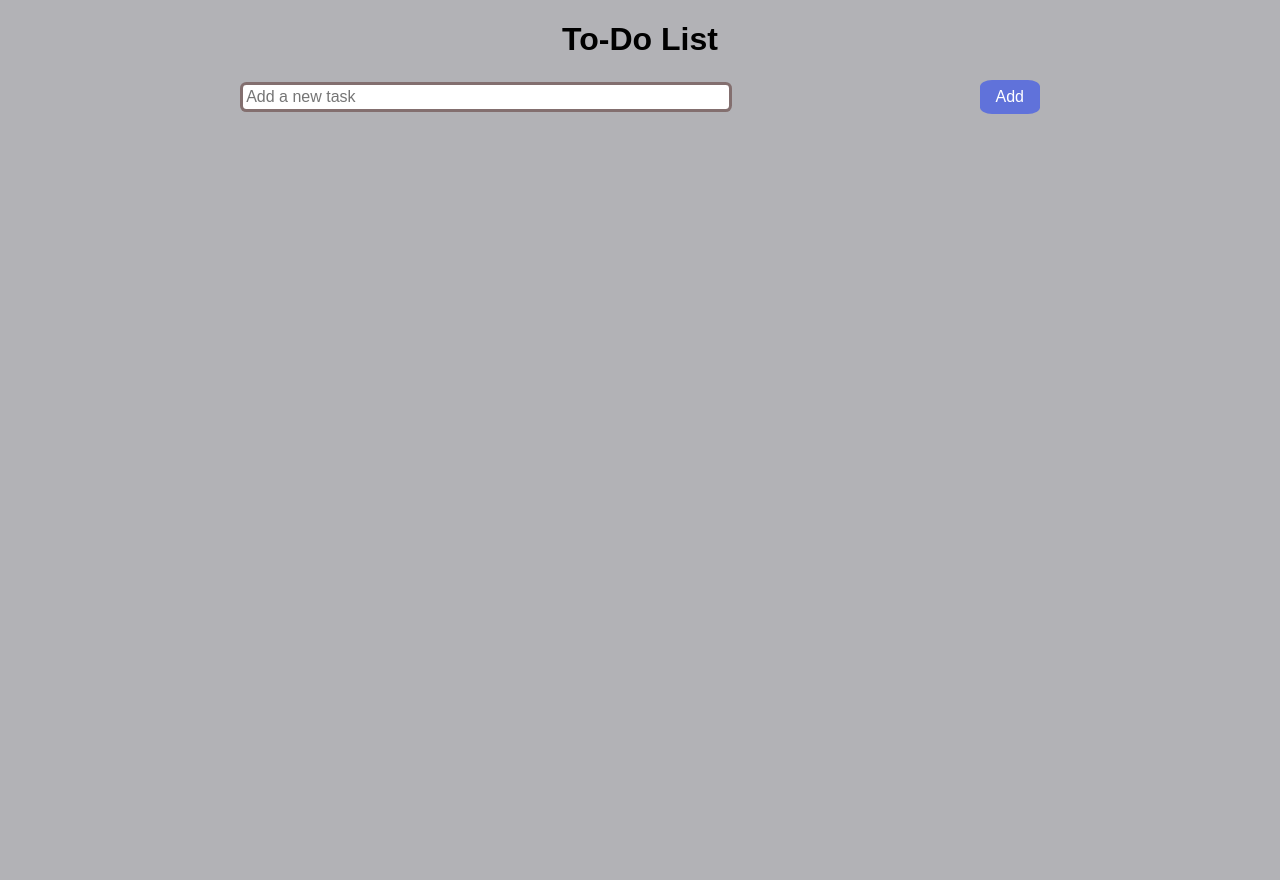
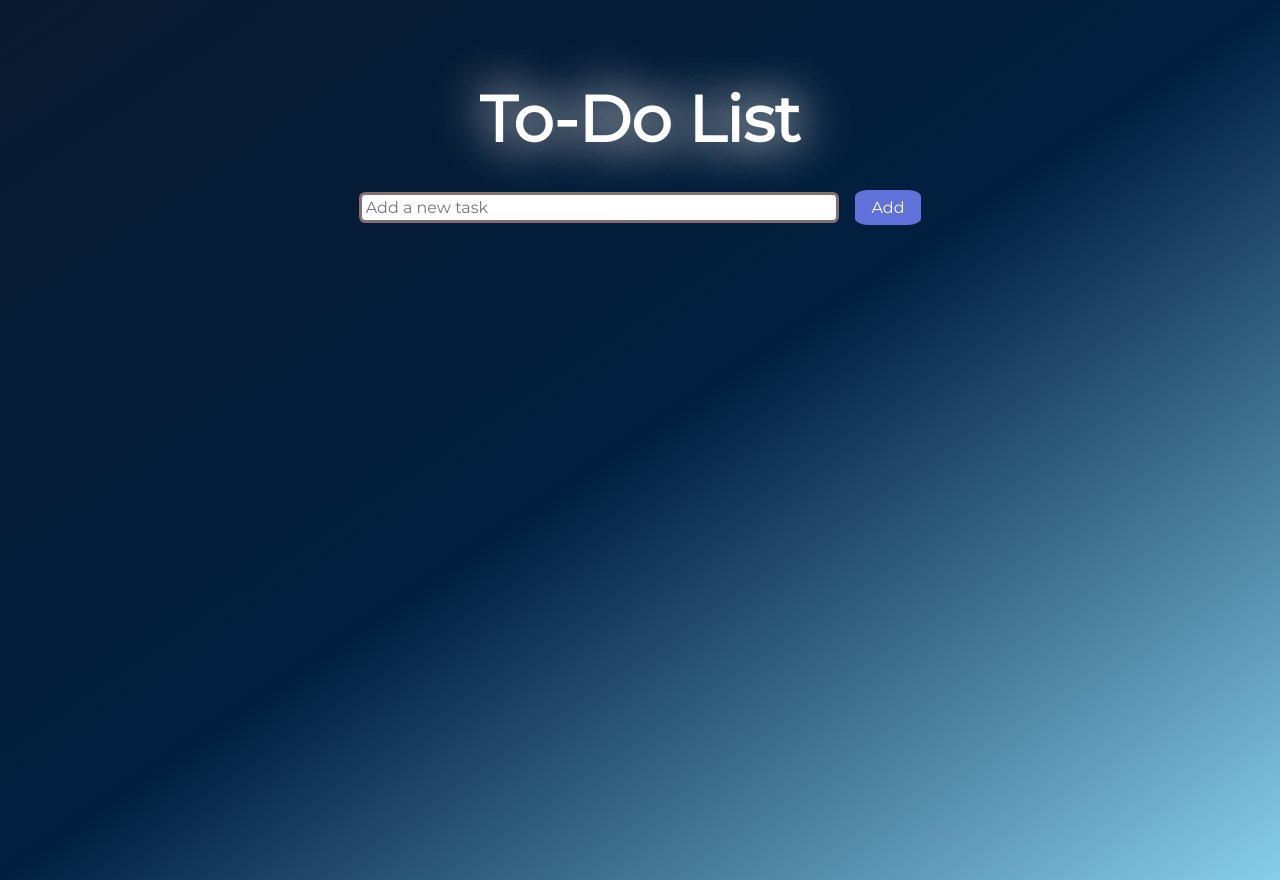
Before and after one commit to dHughes97/To-do-List-App, a plain HTML site: page index.html in a window 1280 px wide. Before the commit the page ends 800 px from the top, so only its background shows below. Drawn offline with Linux system fonts and the light colour scheme; a web font is replaced by a local one.

Commit message:
added major css changes

```diff
--- a/index.html
+++ b/index.html
@@ -2,6 +2,8 @@
 <html>
 <head>
 	<title>To-Do List</title>
+	<link href="https://fonts.googleapis.com/css2?family=Playfair+Display:ital@1&display=swap" rel="stylesheet">
+	<link href="https://fonts.googleapis.com/css2?family=Merriweather+Sans&family=Montserrat&family=Sacramento&display=swap" rel="stylesheet">
 	<link rel="stylesheet" type="text/css" href="style.css">
 </head>
 <body>
--- a/style.css
+++ b/style.css
@@ -1,30 +1,31 @@
+
+* {
+    margin: 0;
+    padding: 0;
+    font-family: 'Montserrat', sans-serif;
+    box-sizing: border-box;
+}
 html {
     font-size: 100%;
-    font-family: sans-serif;
+    overflow-y:hidden ;
 }
+body {
+    height: 100vh;
+    background-color: #0a192f;
+    background-size: cover;
+    background-position: center;
+    margin-top: 5em;
 
-body {
-    font-family: Arial, sans-serif;
-    background: #b2b2b6;
+    background-image: linear-gradient(to bottom right,#0a192f,#001f3f,#87CEEB );
 }
-
-html,
-body,
-main{
-    padding: 0;
-    margin: 0;
-    box-sizing: border-box;
-}
-
 
 main {
     overflow: hidden;
     position: relative;
-    height: 100vh;
-    width: 100vw;
     display: flex;
     justify-content: center;
     align-items: center;
+
 
 }
 
@@ -32,6 +33,11 @@ main {
 
 h1 {
 	text-align: center;
+    font-size: 4rem;
+    font-weight: 800;
+    margin-bottom: 2rem;
+    color: white;
+    text-shadow: 0 0 3rem, 0 0 4rem grey;
 }
 
 form {
@@ -39,8 +45,9 @@ form {
     flex-direction: row;
     align-items: center;
     justify-content: center;
-    margin: 0 auto;
+    margin: 0 auto 1.3rem auto;
     max-width: 50em;
+
   }
 
   form input[type="text"] {
@@ -69,6 +76,7 @@ input[type="text"] {
 }
 
 button[type="submit"] {
+    margin-left: 0;
     padding: 0.5em 1rem;
     font-size: 16px;
     border: none;
@@ -83,7 +91,7 @@ button[type="submit"]:hover {
 }
 
 ul {
-	list-style-type: none;
+	list-style-type: circle;
     flex-direction: row;
     align-items: center;
     justify-content: center;
@@ -96,6 +104,10 @@ li {
 	border-bottom: 0.1em solid #ccc;
 	display: flex;
 	align-items: center;
+    font-weight: 500;
+    font-size: 1.3rem;
+    color: lightgrey;
+
 }
 
 li:last-child {
```
Lines whose indentation alone changed are shown as unchanged.
